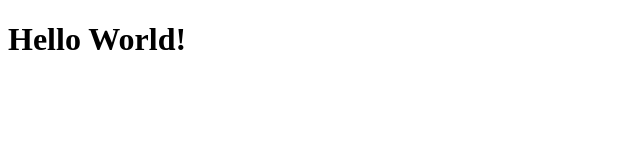
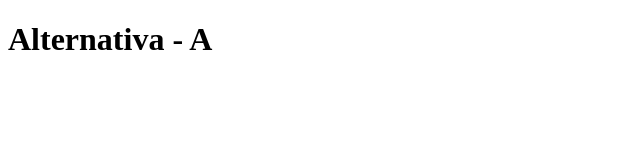
Before and after one commit to JorgeFelix10/git-aula-1, a plain HTML site: page index.html in a window 1280 px wide. Shown: the whole page, without its empty margins (0-640 px from the left). Drawn offline with Linux system fonts and the light colour scheme.

Commit message:
uma nova versão

```diff
--- a/index.html
+++ b/index.html
@@ -6,6 +6,6 @@
     <title>Aula Git - GitHub</title>
 </head>
 <body>
-    <h1>Hello World!</h1>
+    <h1>Alternativa - A</h1>
 </body>
 </html>
```
